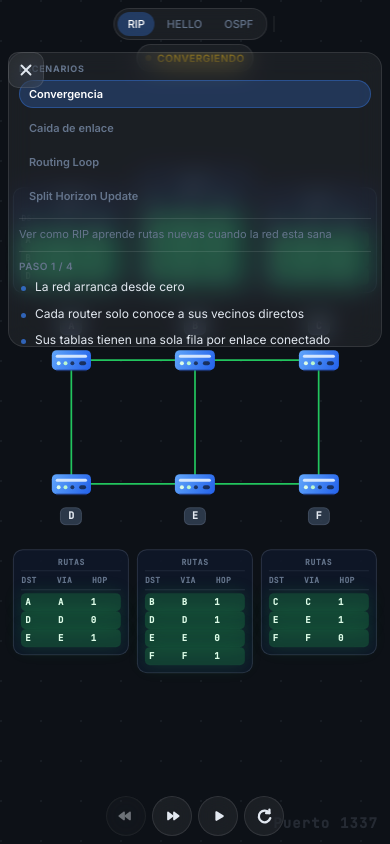
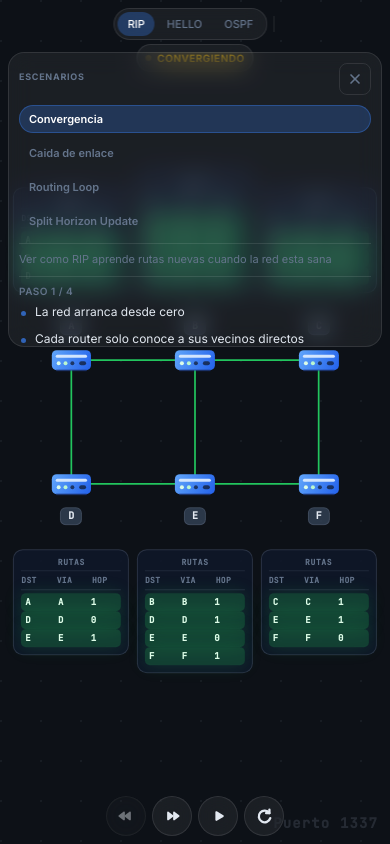
Before and after one commit to FrancoJPerotti/simulador-ruteo, a React (Vite) app: page / in a window 390 px wide. Built offline with nearby package versions, Linux system fonts and the light colour scheme.

Commit message:
fix: move scenario panel toggle inside panel header

```diff
--- a/src/components/ScenarioPanel.tsx
+++ b/src/components/ScenarioPanel.tsx
@@ -34,7 +34,32 @@ export function ScenarioPanel({
   return (
     <>
       <aside className={`scenario-panel ${!isOpen ? 'scenario-panel--closed' : ''}`} aria-label="Escenarios de simulacion">
+        <div className="scenario-panel-header">
           <div className="scenario-panel-title">Escenarios</div>
+          {onToggle && (
+            <button
+              className="scenario-panel-toggle"
+              onClick={(e) => { e.stopPropagation(); onToggle(); }}
+              aria-label={isOpen ? 'Cerrar panel de escenarios' : 'Abrir panel de escenarios'}
+              title={isOpen ? 'Cerrar panel' : 'Abrir panel'}
+            >
+              <svg viewBox="0 0 24 24" fill="none" stroke="currentColor" strokeWidth="2.5" strokeLinecap="round" strokeLinejoin="round" aria-hidden="true">
+                {isOpen ? (
+                  <>
+                    <path d="M18 6L6 18" />
+                    <path d="M6 6l12 12" />
+                  </>
+                ) : (
+                  <>
+                    <path d="M4 6h16" />
+                    <path d="M4 12h16" />
+                    <path d="M4 18h16" />
+                  </>
+                )}
+              </svg>
+            </button>
+          )}
+        </div>
         <div className="scenario-panel-list">
           {scenarios.map((scenario) => (
             <button
@@ -62,29 +87,6 @@ export function ScenarioPanel({
         </div>
       )}
     </aside>
-      {onToggle && (
-        <button
-          className="scenario-panel-toggle"
-          onClick={onToggle}
-          aria-label={isOpen ? 'Cerrar panel de escenarios' : 'Abrir panel de escenarios'}
-          title={isOpen ? 'Cerrar panel' : 'Abrir panel'}
-        >
-          <svg viewBox="0 0 24 24" fill="none" stroke="currentColor" strokeWidth="2.5" strokeLinecap="round" strokeLinejoin="round" aria-hidden="true">
-            {isOpen ? (
-              <>
-                <path d="M18 6L6 18" />
-                <path d="M6 6l12 12" />
-              </>
-            ) : (
-              <>
-                <path d="M4 6h16" />
-                <path d="M4 12h16" />
-                <path d="M4 18h16" />
-              </>
-            )}
-          </svg>
-        </button>
-      )}
   </>
   );
 }
--- a/src/index.css
+++ b/src/index.css
@@ -200,11 +200,38 @@ body {
 }
 
 .scenario-panel-toggle {
-  display: none;
+  display: inline-flex;
+  align-items: center;
+  justify-content: center;
+  width: 28px;
+  height: 28px;
+  background: transparent;
+  border: 1px solid var(--glass-border);
+  border-radius: 8px;
+  color: var(--text-dim);
+  cursor: pointer;
+  transition: all 0.2s;
+  flex-shrink: 0;
+}
+
+.scenario-panel-toggle svg {
+  width: 14px;
+  height: 14px;
+}
+
+.scenario-panel-toggle:hover {
+  background: rgba(255,255,255,0.08);
+  color: var(--text);
+}
+
+.scenario-panel-header {
+  display: flex;
+  align-items: center;
+  justify-content: space-between;
+  margin-bottom: 10px;
 }
 
 .scenario-panel-title {
-  margin-bottom: 10px;
   color: var(--text-dim);
   font-size: 10px;
   font-weight: 700;
@@ -1030,31 +1057,13 @@ body {
   }
 
   .scenario-panel-toggle {
-    position: absolute;
-    top: 52px;
-    left: 8px;
-    z-index: 102;
-    width: 36px;
-    height: 36px;
-    display: flex;
-    align-items: center;
-    justify-content: center;
-    background: var(--glass);
-    backdrop-filter: blur(12px);
-    border: 1px solid var(--glass-border);
-    border-radius: 10px;
-    color: var(--text);
-    cursor: pointer;
-    transition: all 0.2s;
+    width: 32px;
+    height: 32px;
   }
 
   .scenario-panel-toggle svg {
-    width: 18px;
-    height: 18px;
-  }
-
-  .scenario-panel-toggle:hover {
-    background: var(--glass-hover);
+    width: 16px;
+    height: 16px;
   }
 
   .scenario-panel-title {
```
Lines whose indentation alone changed are shown as unchanged.
